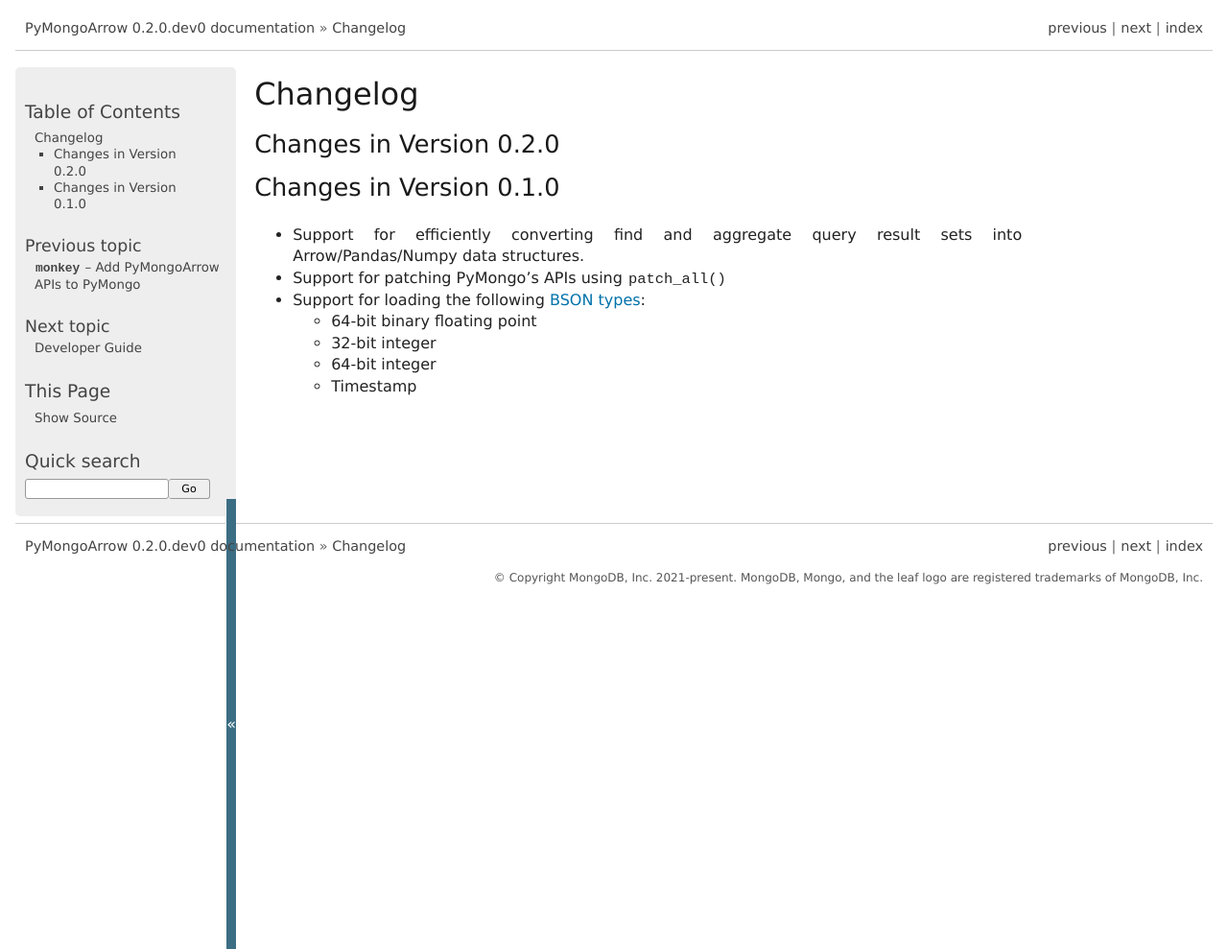
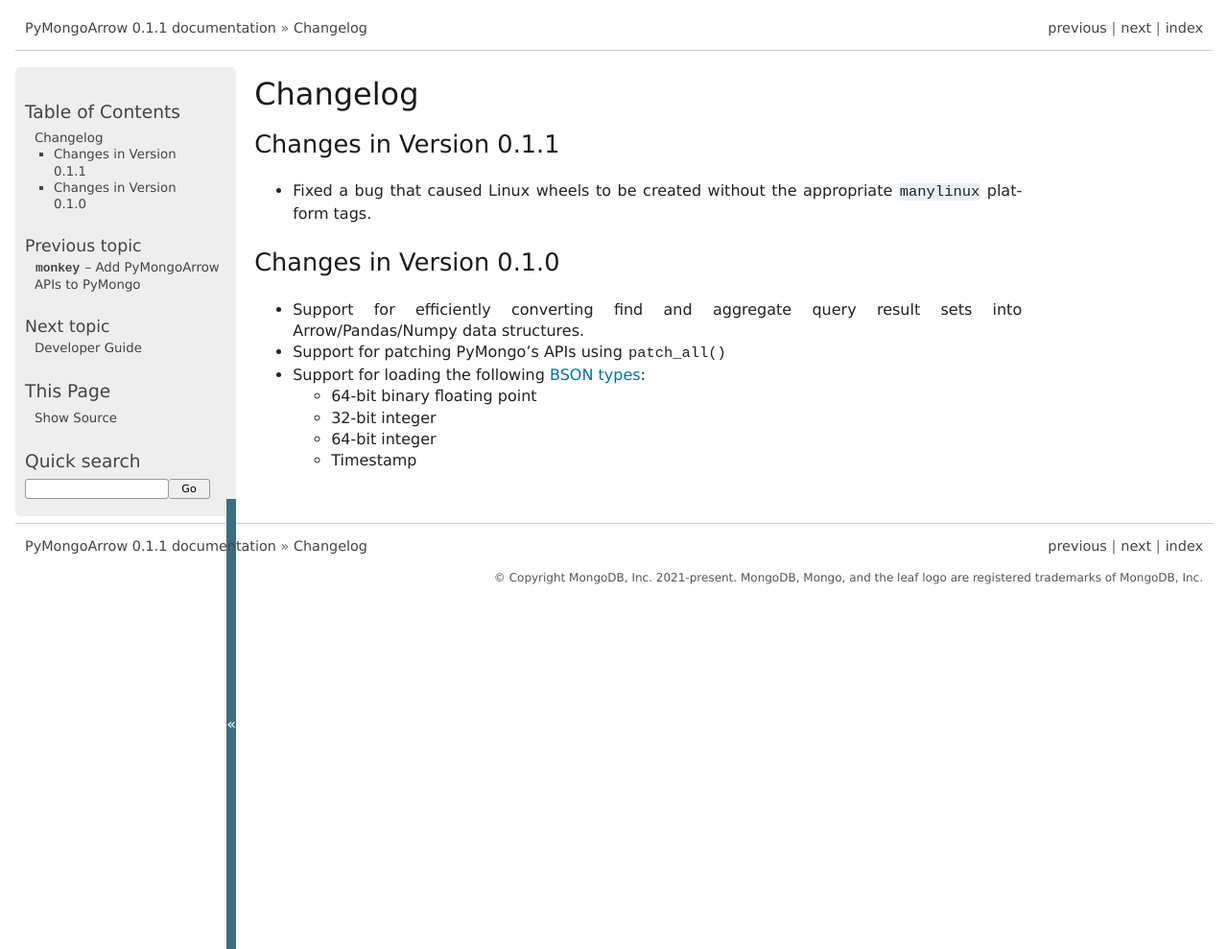
Before and after one commit to mongodb-labs/mongo-arrow, a Sphinx documentation site: the page built from bindings/python/docs/source/changelog.rst, in a window 1280 px wide. Shown: the whole page at 96% size. Built offline with Sphinx 7.4.7, drawn with Linux system fonts in a browser that asks for light colours.

Commit message:
BUMP 0.1.1 (#31)

```diff
--- a/bindings/python/docs/source/changelog.rst
+++ b/bindings/python/docs/source/changelog.rst
@@ -1,9 +1,11 @@
 Changelog
 =========
 
-Changes in Version 0.2.0
+Changes in Version 0.1.1
 ------------------------
 
+- Fixed a bug that caused Linux wheels to be created without the appropriate
+  ``manylinux`` platform tags.
 
 Changes in Version 0.1.0
 ------------------------
--- a/bindings/python/docs/source/conf.py
+++ b/bindings/python/docs/source/conf.py
@@ -11,6 +11,7 @@
 # documentation root, use os.path.abspath to make it absolute, like shown here.
 #
 import os
+import os.path as p
 import sys
 sys.path.insert(0, os.path.abspath('../..'))
 
@@ -22,8 +23,11 @@ copyright = 'MongoDB, Inc. 2021-present. MongoDB, Mongo, and the leaf logo are r
 author = 'Prashant Mital'
 html_show_sphinx = False
 
-# The full version, including alpha/beta/rc tags
-version = '0.2.0.dev0'
+version_file = p.abspath(p.join("../../", "pymongoarrow/version.py"))
+version_data = {}
+with open(version_file, 'r') as vf:
+    exec(vf.read(), {}, version_data)
+version = version_data['__version__']
 release = version
 
 # The name of the Pygments (syntax highlighting) style to use.
--- a/bindings/python/pymongoarrow/version.py
+++ b/bindings/python/pymongoarrow/version.py
@@ -12,6 +12,6 @@
 # See the License for the specific language governing permissions and
 # limitations under the License.
 
-__version__ = '0.2.0.dev0'
+__version__ = '0.1.1'
 
 _MIN_LIBBSON_VERSION = '1.17.0'
```
